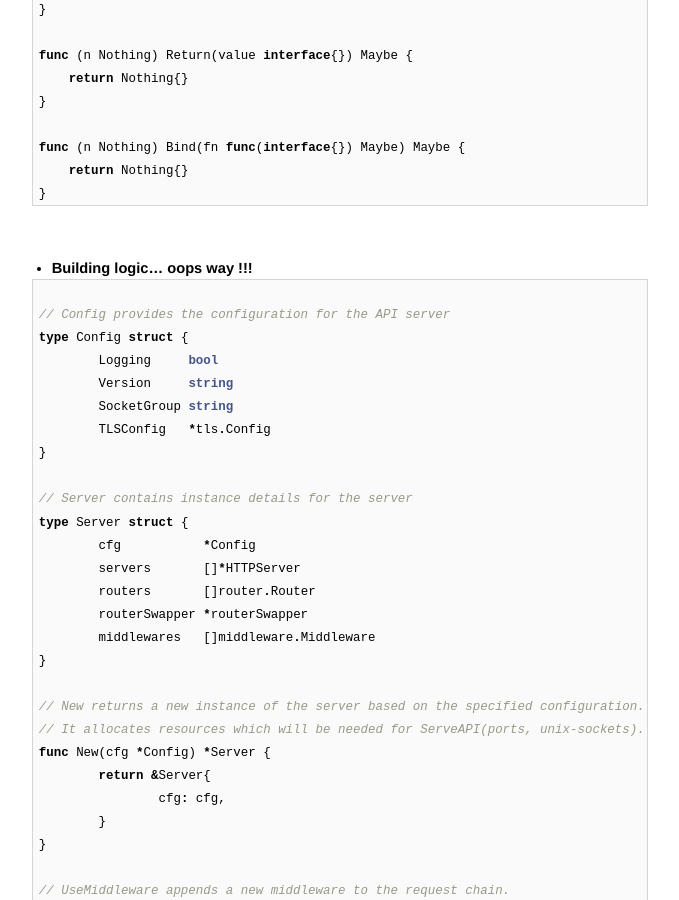
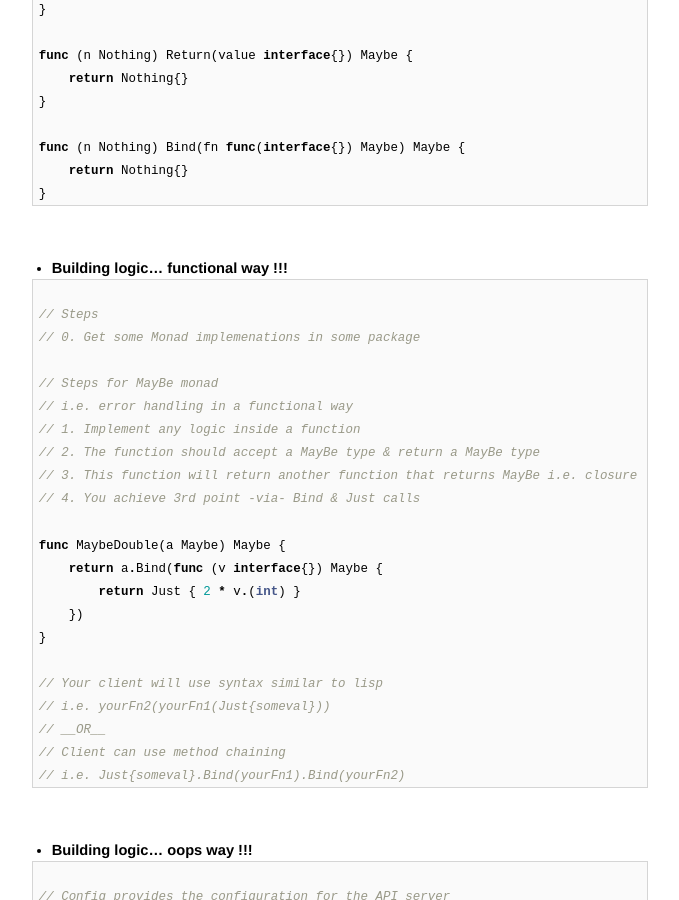
Before and after one commit to AmitKumarDas/amitkumardas.github.io, a Jekyll site: the page built from _posts/2016-07-14-my-golang-refresher.md, in a window 1280 px wide and 900 px high, scrolled down 2297 px. Shown: the whole window, without its empty margins (300-979 px from the left). Built offline with Jekyll 4.4.1, drawn with Linux system fonts in a browser that asks for light colours.

Commit message:
Update 2016-07-14-my-golang-refresher.md

````diff
--- a/_posts/2016-07-14-my-golang-refresher.md
+++ b/_posts/2016-07-14-my-golang-refresher.md
@@ -123,6 +123,35 @@ func (n Nothing) Return(value interface{}) Maybe {
 func (n Nothing) Bind(fn func(interface{}) Maybe) Maybe {
     return Nothing{}
 }
+```
+
+<br />
+
+- **Building logic... functional way !!!**
+
+```go
+
+// Steps
+// 0. Get some Monad implemenations in some package
+
+// Steps for MayBe monad
+// i.e. error handling in a functional way
+// 1. Implement any logic inside a function
+// 2. The function should accept a MayBe type & return a MayBe type
+// 3. This function will return another function that returns MayBe i.e. closure
+// 4. You achieve 3rd point -via- Bind & Just calls
+
+func MaybeDouble(a Maybe) Maybe {
+    return a.Bind(func (v interface{}) Maybe {
+        return Just { 2 * v.(int) }
+    })
+}
+
+// Your client will use syntax similar to lisp
+// i.e. yourFn2(yourFn1(Just{someval}))
+// __OR__
+// Client can use method chaining
+// i.e. Just{someval}.Bind(yourFn1).Bind(yourFn2)
 ```
 
 <br />
````
